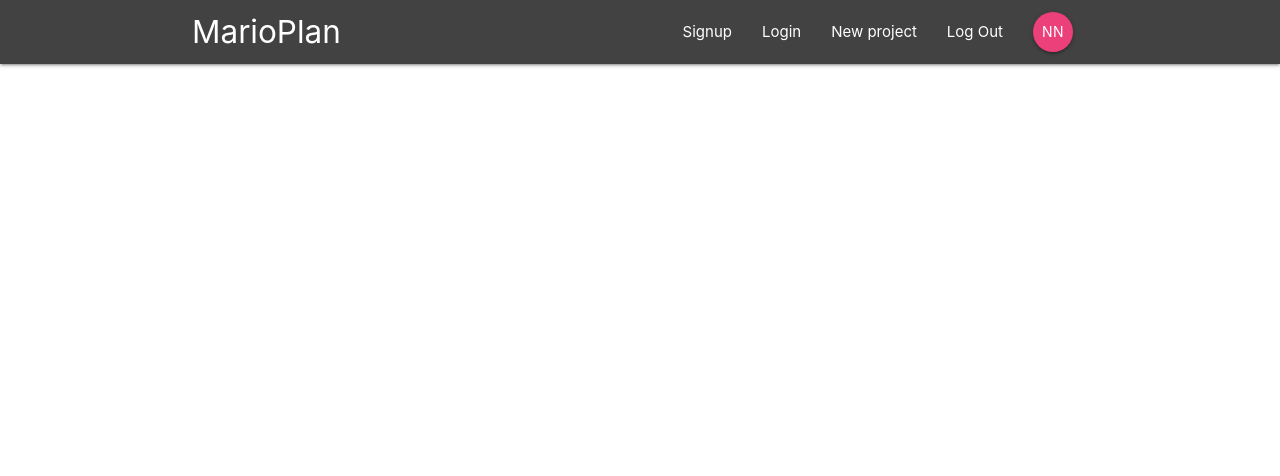
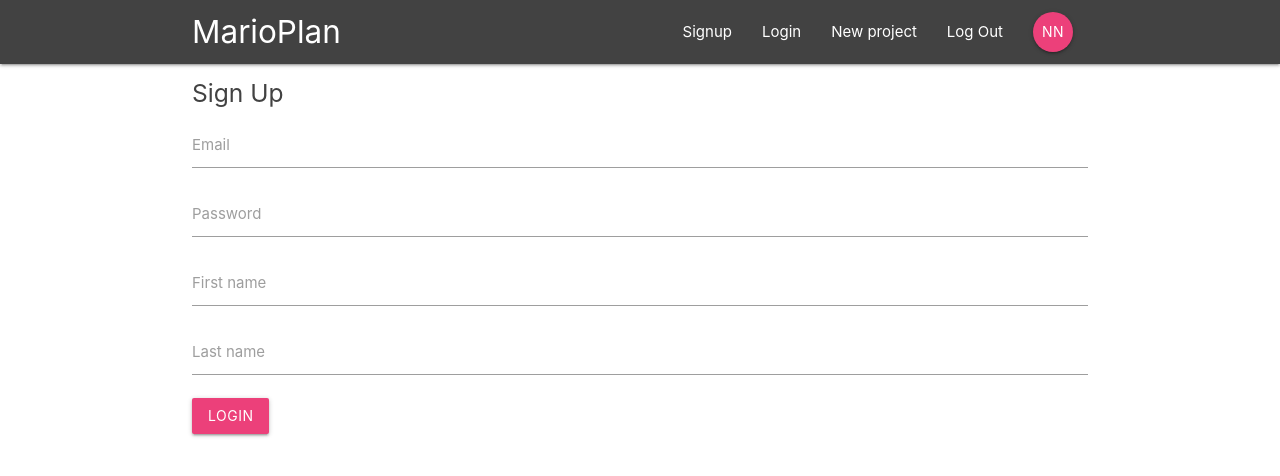
Before and after one commit to CrummenauerCA/ReactReduxFirebase, a React (Create React App) app: page /signup in a window 1280 px wide. Shown: the top 476 px of the page. Built offline with nearby package versions, Linux system fonts and the light colour scheme.

Commit message:
Creating and adding the SignUp component

```diff
--- a/src/App.js
+++ b/src/App.js
@@ -4,6 +4,7 @@
 import Dashboard from './components/dashboard/Dashboard';
 import ProjectDetails from './components/projects/ProjectDetails';
 import SignIn from './components/auth/SignIn';
+import SignUp from './components/auth/SignUp';
 
 class App extends Component {
   render() {
@@ -15,6 +16,7 @@
             <Route path='/' exact component={Dashboard} />
             <Route path='/project/:id' component={ProjectDetails} />
             <Route path='/signin/' component={SignIn} />
+            <Route path='/signup/' component={SignUp} />
           </Switch>
         </div>
       </BrowserRouter>
--- a/src/components/auth/SignUp.js
+++ b/src/components/auth/SignUp.js
@@ -0,0 +1,54 @@
+import React, { Component } from 'react'
+
+class SignUp extends Component {
+  state = {
+    email: '',
+    password: '',
+    firstName: '',
+    lastName: ''
+  }
+
+  handleChange = e => {
+    this.setState({
+      [e.target.id]: e.target.value
+    })
+  }
+
+  handleSubmit = e => {
+    e.preventDefault()
+    console.log(this.state)
+  }
+
+  render() {
+    return (
+      <div>
+        <div className="container">
+          <form onSubmit={this.handleSubmit} className="white">
+            <h5 className="grey-text text-darken-3">Sign Up</h5>
+            <div className="input-field">
+              <label htmlFor="email">Email</label>
+              <input type="email" id="email" onChange={this.handleChange} />
+            </div>
+            <div className="input-field">
+              <label htmlFor="password">Password</label>
+              <input type="password" id="password" onChange={this.handleChange} />
+            </div>
+            <div className="input-field">
+              <label htmlFor="firstName">First name</label>
+              <input type="text" id="firstName" onChange={this.handleChange} />
+            </div>
+            <div className="input-field">
+              <label htmlFor="lastName">Last name</label>
+              <input type="text" id="lastName" onChange={this.handleChange} />
+            </div>
+            <div className="input-field">
+              <button type="submit" className="btn pink lighten-1 z-depht-0">Login</button>
+            </div>
+          </form>
+        </div>
+      </div>
+    )
+  }
+}
+
+export default SignUp
```
